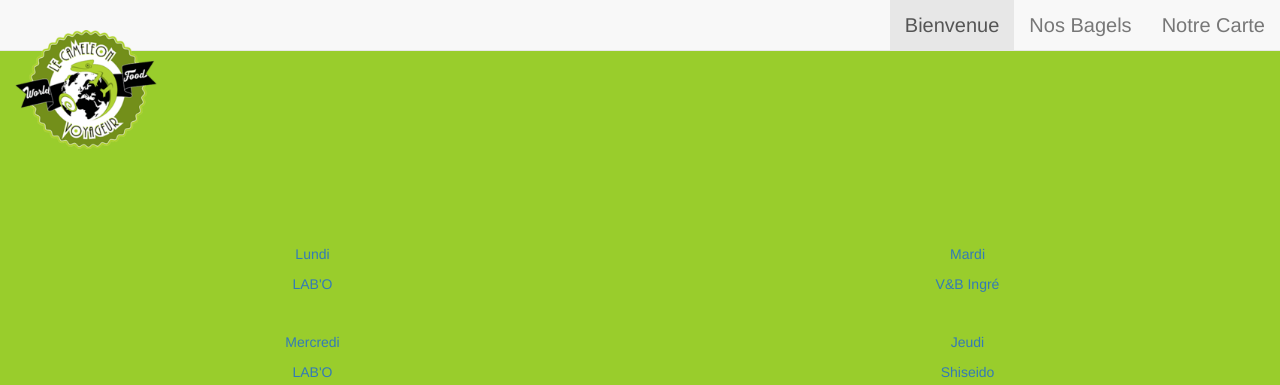
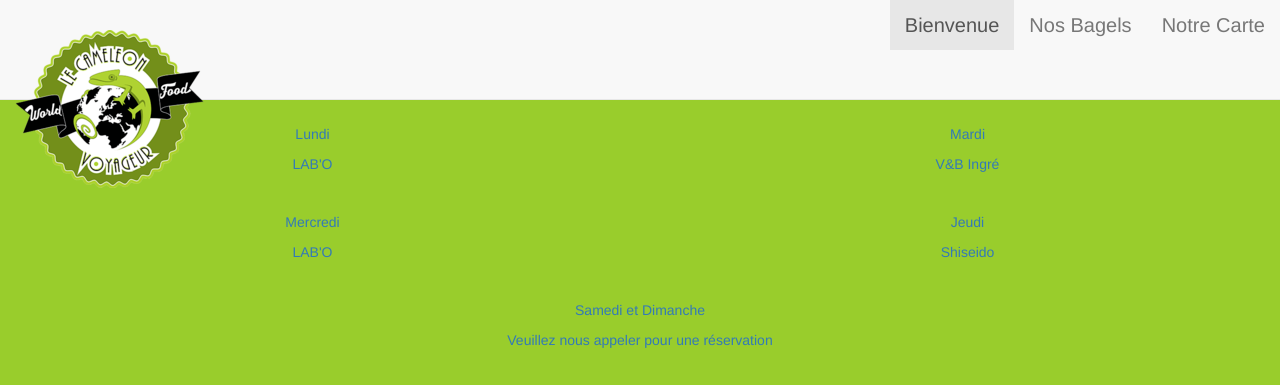
Before and after one commit to Tandav81/lecameleonvoyageurv2, a PHP site: page /indexcam.html in a window 1280 px wide. Shown: the top 385 px of the page. Run offline with PHP 8.4, Linux system fonts and the light colour scheme.

Commit message:
css chgt

```diff
--- a/indexcam.css
+++ b/indexcam.css
@@ -16,10 +16,8 @@ h2 {
 	padding-top: 30px;
 }
 .navbar{
-	width: 100%;
-	position: fixed;
-	z-index: 9999;
 	font-size: 20px;
+	height: 100px;
 }
 
 body {
@@ -27,30 +25,18 @@ body {
 	background: #99CD2C;
 }
 
-
 @media all and (max-width: 450px){
 	#map{
 		display: none;
 	}
-	#logo{
-		display: none;
-	}
 }
-
 .thumbnail{
 		text-align: center;
 		border: 0px;
 		background: none;
 }
 
-img{
-	width: 75%;
-}
 
-
-.carousel-inner{
-	padding-top: 120px;
-}
 .carousel-control.right {
     right: 0;
     left: auto;
```
